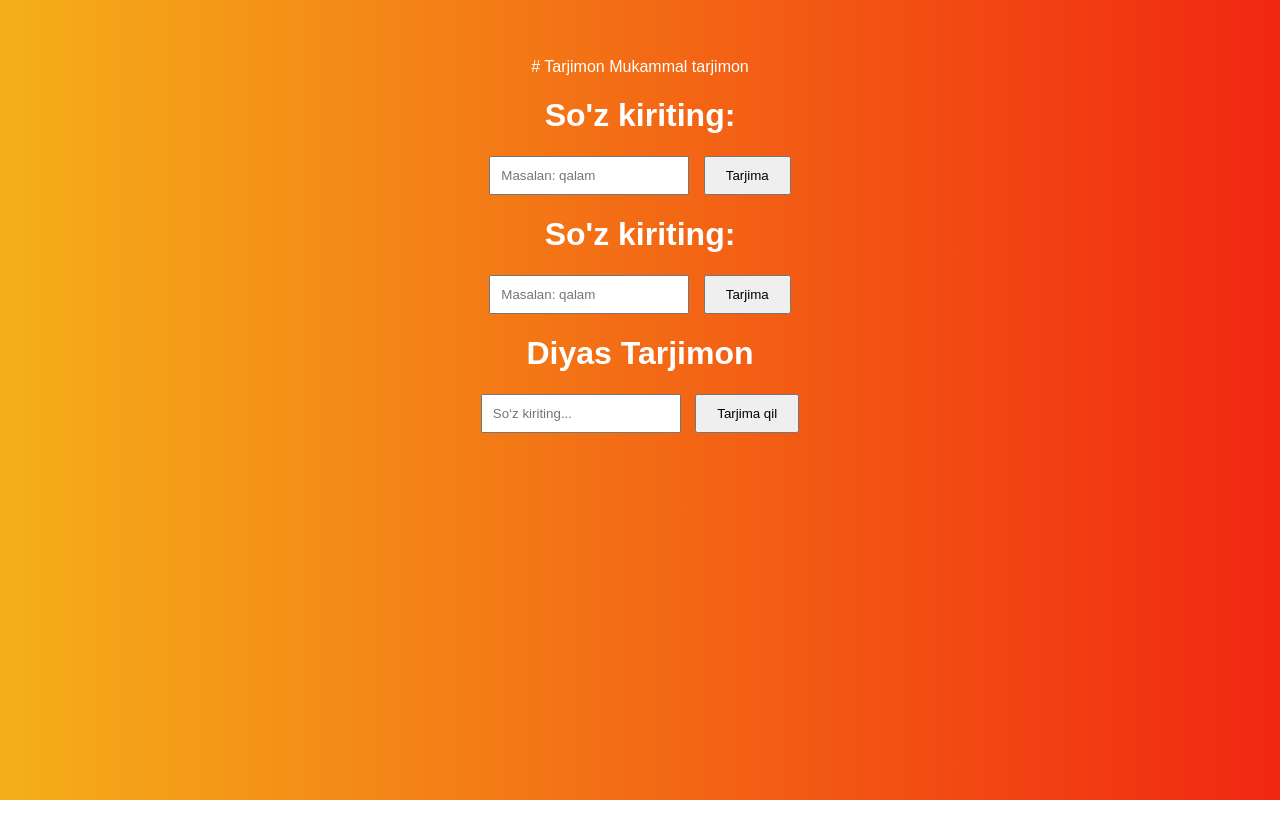
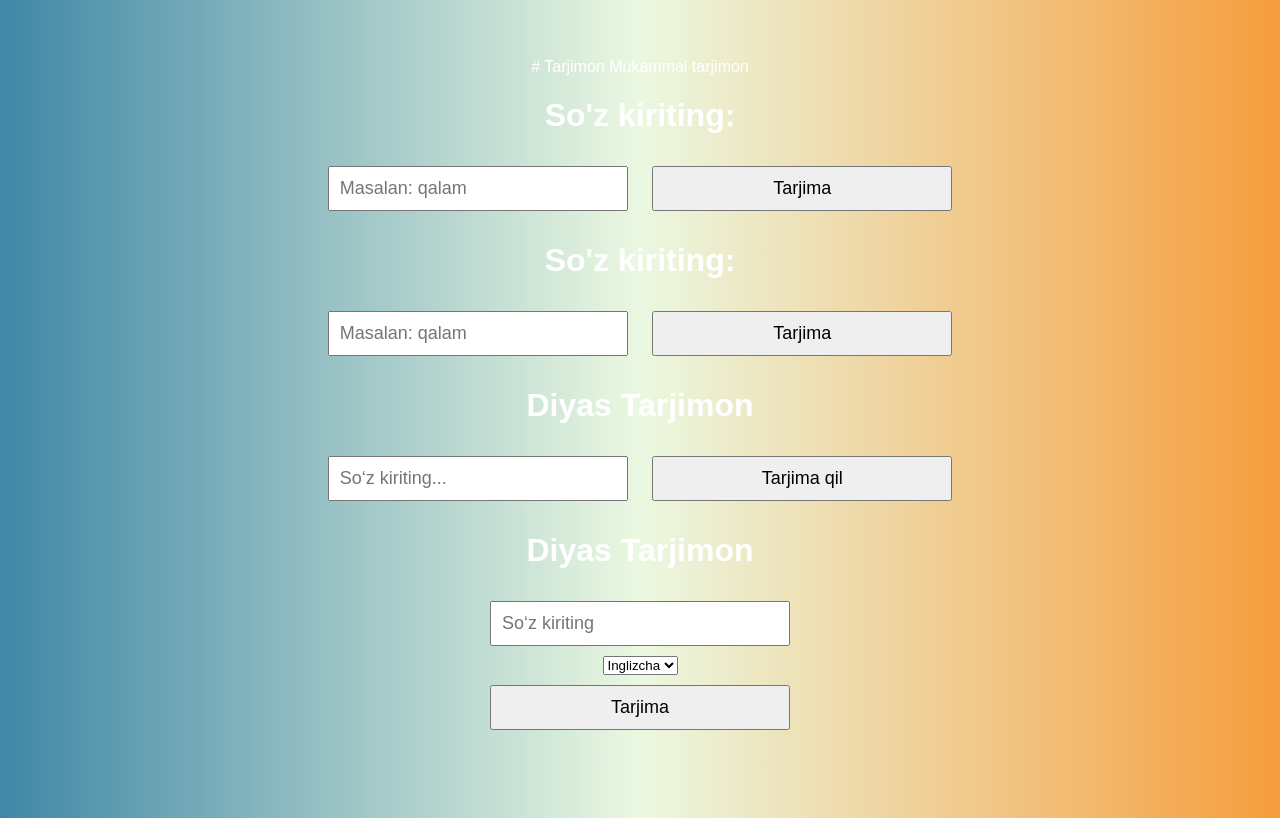
Before and after one commit to diiasiuldashev/Tarjimon, a plain HTML site: page index.html in a window 1280 px wide. Drawn offline with Linux system fonts and the light colour scheme.

Commit message:
Update index.html

```diff
--- a/index.html
+++ b/index.html
@@ -121,3 +121,64 @@ Mukammal tarjimon
   </script>
 </body>
 </html>
+<!DOCTYPE html>
+<html lang="uz">
+<head>
+  <meta charset="UTF-8">
+  <title>Diyas Tarjimon</title>
+  <style>
+    body {
+      font-family: sans-serif;
+      background: linear-gradient(to right, #3f87a6, #ebf8e1, #f69d3c);
+      text-align: center;
+      padding: 50px;
+    }
+    input, button {
+      font-size: 18px;
+      padding: 10px;
+      width: 300px;
+      margin: 10px;
+    }
+    #output {
+      margin-top: 20px;
+      font-size: 20px;
+      color: #333;
+    }
+  </style>
+</head>
+<body>
+  <h1>Diyas Tarjimon</h1>
+  <input type="text" id="word" placeholder="So‘z kiriting">
+  <br>
+  <select id="targetLang">
+    <option value="en">Inglizcha</option>
+    <option value="ru">Ruscha</option>
+    <option value="ar">Arabcha</option>
+    <option value="tr">Turkcha</option>
+  </select>
+  <br>
+  <button onclick="translate()">Tarjima</button>
+  <p id="output"></p>
+
+  <script>
+    async function translate() {
+      const text = document.getElementById('word').value;
+      const target = document.getElementById('targetLang').value;
+
+      const response = await fetch("https://libretranslate.de/translate", {
+        method: "POST",
+        headers: { "Content-Type": "application/json" },
+        body: JSON.stringify({
+          q: text,
+          source: "uz",
+          target: target,
+          format: "text"
+        })
+      });
+
+      const data = await response.json();
+      document.getElementById('output').innerText = "Tarjima: " + data.translatedText;
+    }
+  </script>
+</body>
+</html>
```
